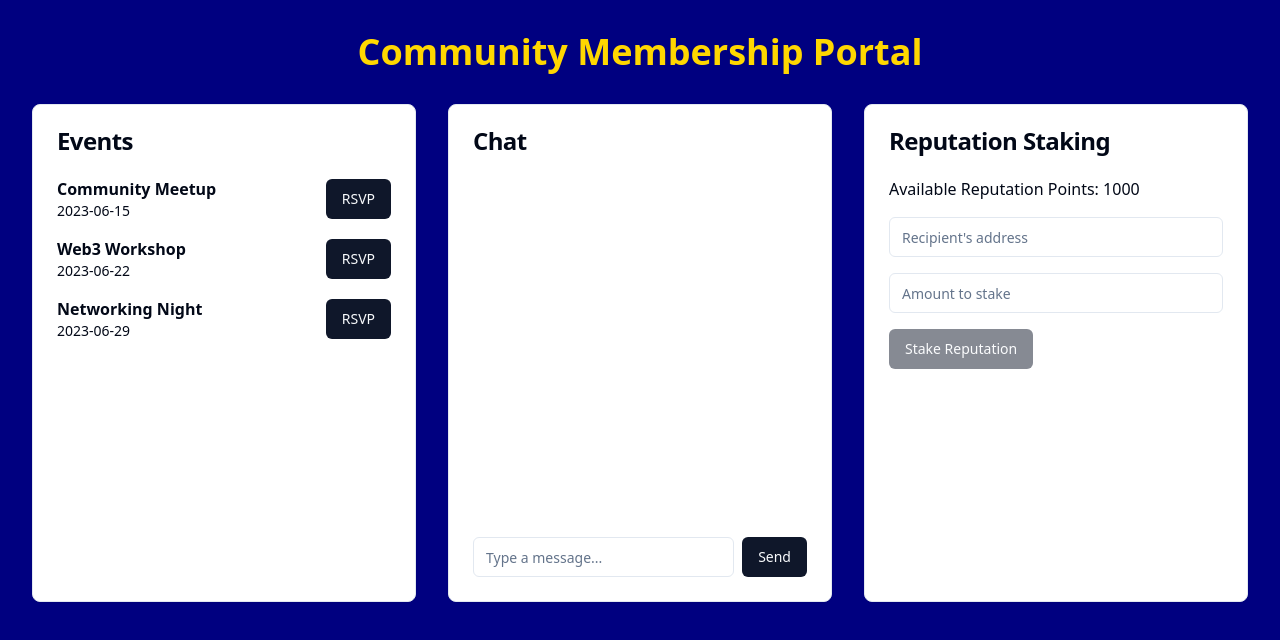
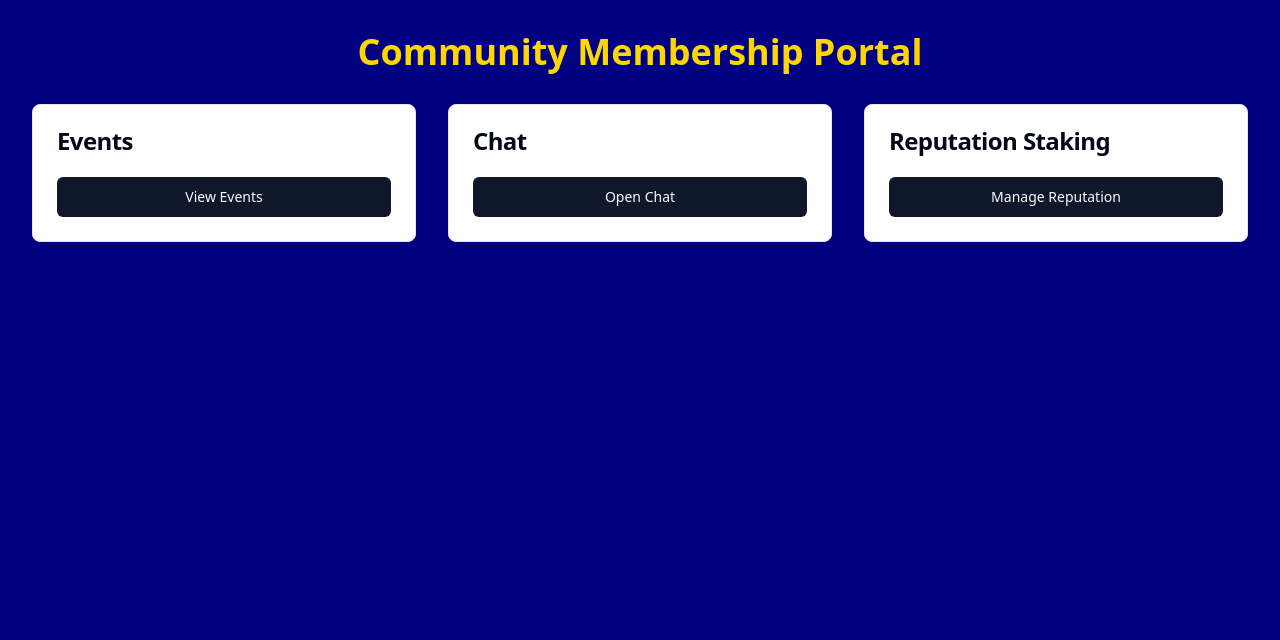
Before and after one commit to GPT-Engineer-App/community-linker, a React (Vite) app: page / in a window 1280 px wide. Both pictures are taken after a click on the button "Connect Wallet". Shown: the top 640 px of the page. Built offline with nearby package versions, Linux system fonts and the light colour scheme.

Commit message:
Refactor features into separate pages
Split the existing features (EventList, Chat, ReputationStaking) into their own individual pages for better organization and navigation. This change enhances the user experience by allowing users to access each feature separately.
[skip gpt_engineer]

```diff
--- a/src/nav-items.jsx
+++ b/src/nav-items.jsx
@@ -1,5 +1,8 @@
 import { Home, Calendar, MessageSquare, Award } from "lucide-react";
 import Index from "./pages/Index.jsx";
+import Events from "./pages/Events.jsx";
+import ChatPage from "./pages/ChatPage.jsx";
+import Reputation from "./pages/Reputation.jsx";
 
 /**
  * Central place for defining the navigation items. Used for navigation components and routing.
@@ -15,18 +18,18 @@ export const navItems = [
     title: "Events",
     to: "/events",
     icon: <Calendar className="h-4 w-4" />,
-    page: <Index />,
+    page: <Events />,
   },
   {
     title: "Chat",
     to: "/chat",
     icon: <MessageSquare className="h-4 w-4" />,
-    page: <Index />,
+    page: <ChatPage />,
   },
   {
     title: "Reputation",
     to: "/reputation",
     icon: <Award className="h-4 w-4" />,
-    page: <Index />,
+    page: <Reputation />,
   },
 ];
--- /dev/null
+++ b/src/pages/ChatPage.jsx
@@ -0,0 +1,20 @@
+import { Card, CardHeader, CardTitle, CardContent } from "@/components/ui/card";
+import Chat from '../components/Chat';
+
+const ChatPage = () => {
+  return (
+    <div className="min-h-screen bg-navy-blue text-gold p-8">
+      <h1 className="text-4xl font-bold mb-8 text-center">Community Chat</h1>
+      <Card>
+        <CardHeader>
+          <CardTitle>Chat Room</CardTitle>
+        </CardHeader>
+        <CardContent>
+          <Chat />
+        </CardContent>
+      </Card>
+    </div>
+  );
+};
+
+export default ChatPage;
--- /dev/null
+++ b/src/pages/Events.jsx
@@ -0,0 +1,20 @@
+import { Card, CardHeader, CardTitle, CardContent } from "@/components/ui/card";
+import EventList from '../components/EventList';
+
+const Events = () => {
+  return (
+    <div className="min-h-screen bg-navy-blue text-gold p-8">
+      <h1 className="text-4xl font-bold mb-8 text-center">Community Events</h1>
+      <Card>
+        <CardHeader>
+          <CardTitle>Upcoming Events</CardTitle>
+        </CardHeader>
+        <CardContent>
+          <EventList />
+        </CardContent>
+      </Card>
+    </div>
+  );
+};
+
+export default Events;
--- a/src/pages/Index.jsx
+++ b/src/pages/Index.jsx
@@ -1,9 +1,7 @@
 import { useState } from 'react';
 import { Button } from "@/components/ui/button";
 import { Card, CardHeader, CardTitle, CardContent } from "@/components/ui/card";
-import EventList from '../components/EventList';
-import Chat from '../components/Chat';
-import ReputationStaking from '../components/ReputationStaking';
+import { Link } from 'react-router-dom';
 
 const Index = () => {
   const [isConnected, setIsConnected] = useState(false);
@@ -34,28 +32,34 @@ const Index = () => {
     <div className="min-h-screen bg-navy-blue text-gold p-8">
       <h1 className="text-4xl font-bold mb-8 text-center">Community Membership Portal</h1>
       <div className="grid grid-cols-1 md:grid-cols-2 lg:grid-cols-3 gap-8">
-        <Card className="col-span-1 md:col-span-2 lg:col-span-1">
+        <Card className="col-span-1">
           <CardHeader>
             <CardTitle>Events</CardTitle>
           </CardHeader>
           <CardContent>
-            <EventList />
+            <Link to="/events">
+              <Button className="w-full">View Events</Button>
+            </Link>
           </CardContent>
         </Card>
-        <Card className="col-span-1 md:col-span-2 lg:col-span-1">
+        <Card className="col-span-1">
           <CardHeader>
             <CardTitle>Chat</CardTitle>
           </CardHeader>
           <CardContent>
-            <Chat />
+            <Link to="/chat">
+              <Button className="w-full">Open Chat</Button>
+            </Link>
           </CardContent>
         </Card>
-        <Card className="col-span-1 md:col-span-2 lg:col-span-1">
+        <Card className="col-span-1">
           <CardHeader>
             <CardTitle>Reputation Staking</CardTitle>
           </CardHeader>
           <CardContent>
-            <ReputationStaking />
+            <Link to="/reputation">
+              <Button className="w-full">Manage Reputation</Button>
+            </Link>
           </CardContent>
         </Card>
       </div>
--- /dev/null
+++ b/src/pages/Reputation.jsx
@@ -0,0 +1,20 @@
+import { Card, CardHeader, CardTitle, CardContent } from "@/components/ui/card";
+import ReputationStaking from '../components/ReputationStaking';
+
+const Reputation = () => {
+  return (
+    <div className="min-h-screen bg-navy-blue text-gold p-8">
+      <h1 className="text-4xl font-bold mb-8 text-center">Reputation Management</h1>
+      <Card>
+        <CardHeader>
+          <CardTitle>Reputation Staking</CardTitle>
+        </CardHeader>
+        <CardContent>
+          <ReputationStaking />
+        </CardContent>
+      </Card>
+    </div>
+  );
+};
+
+export default Reputation;
```
